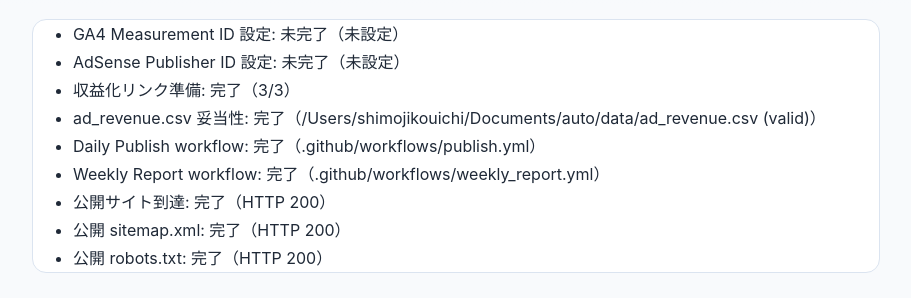
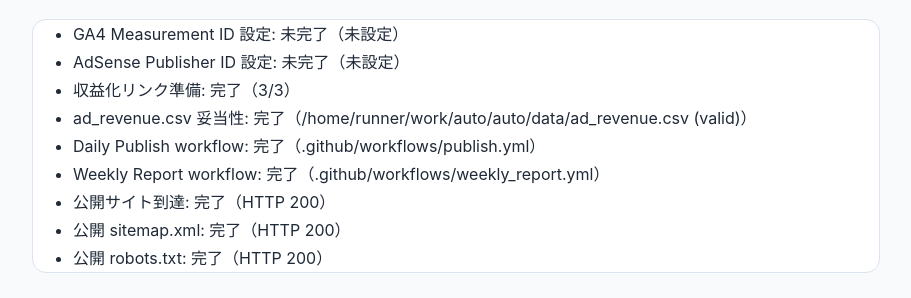
Before and after one commit to wakouy/auto, a Jekyll site: the page built from content/dashboard.md, in a window 1280 px wide. Shown: the part 376-674 px from the top of the page, without its empty margins (184-1095 px from the left). Built offline with Jekyll 4.4.1, drawn with Linux system fonts in a browser that asks for light colours.

```diff
--- a/content/dashboard.md
+++ b/content/dashboard.md
@@ -15,7 +15,7 @@ permalink: /dashboard/
 - GA4 Measurement ID 設定: 未完了（未設定）
 - AdSense Publisher ID 設定: 未完了（未設定）
 - 収益化リンク準備: 完了（3/3）
-- ad_revenue.csv 妥当性: 完了（/Users/shimojikouichi/Documents/auto/data/ad_revenue.csv (valid)）
+- ad_revenue.csv 妥当性: 完了（/home/runner/work/auto/auto/data/ad_revenue.csv (valid)）
 - Daily Publish workflow: 完了（.github/workflows/publish.yml）
 - Weekly Report workflow: 完了（.github/workflows/weekly_report.yml）
 - 公開サイト到達: 完了（HTTP 200）
```
Also changed, not shown: reports/monetization-dashboard.md (+1 -1 lines), reports/search-console-checklist.md (+1 -1 lines).
